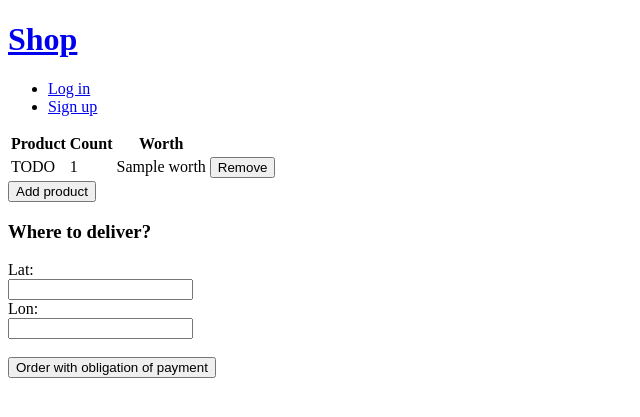
After one commit to Mad-Chuck/abd2, a Flask app: template shop/app/templates/place_order.html in a window 1280 px wide. The commit adds this page. Shown: the top 417 px of the page, without its empty margins (0-640 px from the left). Run offline with Flask 2, Linux system fonts and the light colour scheme; the template is opened without the code that fills it: most values are stand-ins (such as "Sample title", 1, 10 or a date in 2020).

Commit message:
added templates

```diff
--- a/shop/app/templates/base.html
+++ b/shop/app/templates/base.html
@@ -17,6 +17,8 @@
                     <li><a href="{{ url_for('login_form') }}">Log in</a></li>
                     <li><a href="{{ url_for('signup_form') }}">Sign up</a></li>
                 {% elif current_user.is_authenticated %}
+                    <li><a href="{{ url_for('place_order_form') }}">Order</a></li>
+                    <li><a href="{{ url_for('orders_history') }}">Orders history</a></li>
                     <li><a href="{{ url_for('logout') }}">Log out</a></li>
                 {% endif %}
             </ul>
--- /dev/null
+++ b/shop/app/templates/place_order.html
@@ -0,0 +1,79 @@
+{% extends "base.html" %}
+
+{% block content %}
+
+    {% if order.order_item|length > 0 %}
+        <table>
+            <tr>
+                <th>Product</th>
+                <th>Count</th>
+                <th>Worth</th>
+                <th></th>
+            </tr>
+            {% for item in order.order_item %}
+                <tr>
+                    <td>TODO</td>
+                    <td>{{ item.count }}</td>
+                    <td>{{ item.worth }}</td>
+                    <td>
+                        <form action="{{ url_for('delete_order_item', item_id=item.id) }}" method="post">
+                            <input type="submit" value="Remove">
+                        </form>
+                    </td>
+                </tr>
+            {% endfor %}
+        </table>
+    {% else %}
+        <h3>No products in order</h3>
+    {% endif %}
+
+    <button onclick="document.getElementById('product_list').style.display = 'block';">Add product</button>
+
+    <div id="product_list">
+        <table>
+            <tr>
+                <th>Product</th>
+                <th>Description</th>
+                <th>Price</th>
+                <th></th>
+            </tr>
+            {% for product in products %}
+                <tr>
+                    <td>{{ product.name }}</td>
+                    <td>{{ product.description }}</td>
+                    <td>{{ product.price }}</td>
+                    <td>
+                        <form action="{{ url_for('add_order_item') }}" method="post">
+                            <input type="hidden" name="product_id" value="{{ product.id }}">
+                            <input type="hidden" name="order_id" value="{{ order.id }}">
+                            <input type="hidden" name="worth" value="{{ product.price }}">
+                            <input type="hidden" name="count" value="1">
+                            <input type="submit" value="Add">
+                        </form>
+                    </td>
+                </tr>
+            {% endfor %}
+        </table>
+    </div>
+
+    <script>
+    document.getElementById('product_list').style.display = 'none';
+    </script>
+
+    {% if order.order_item|length > 0 %}
+        <h3>Where to deliver?</h3>
+        <form action="{{ url_for('patch_order', order_id=order.id) }}" method="post">
+            <label for="lat">Lat:</label>
+            <br>
+            <input type="text" name="lat" id="lat">
+            <br>
+            <label for="lon">Lon:</label>
+            <br>
+            <input type="text" name="lon" id="lon">
+            <input type="hidden" name="status" value="ordered">
+            <br>
+            <br>
+            <input type="submit" value="Order with obligation of payment">
+        </form>
+    {% endif %}
+{% endblock %}
```
Also changed, not shown: shop/app/controller/OrderController.py (+15 -17 lines), shop/app/controller/OrderItemController.py (+14 -8 lines), shop/app/templates/orders_history.html (added, +25 -0 lines).
